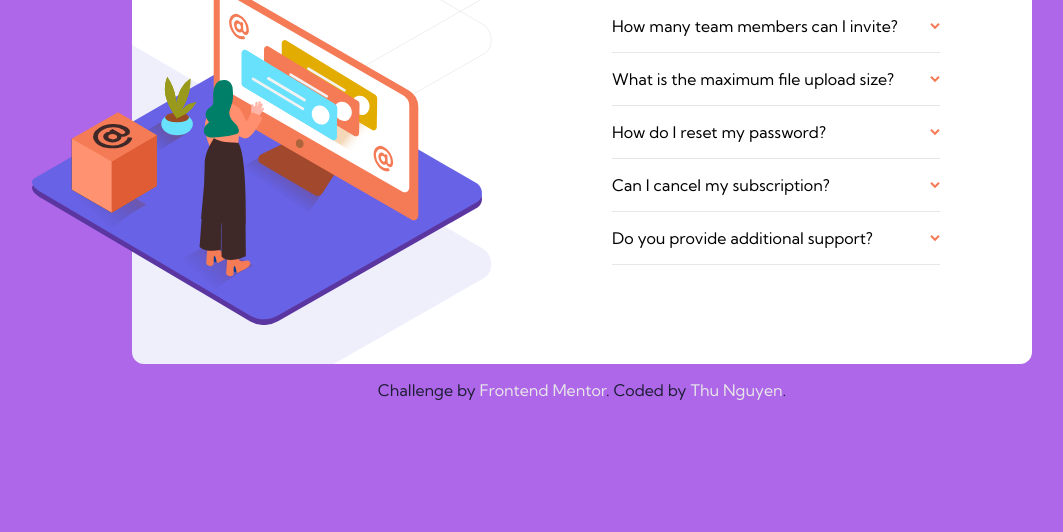
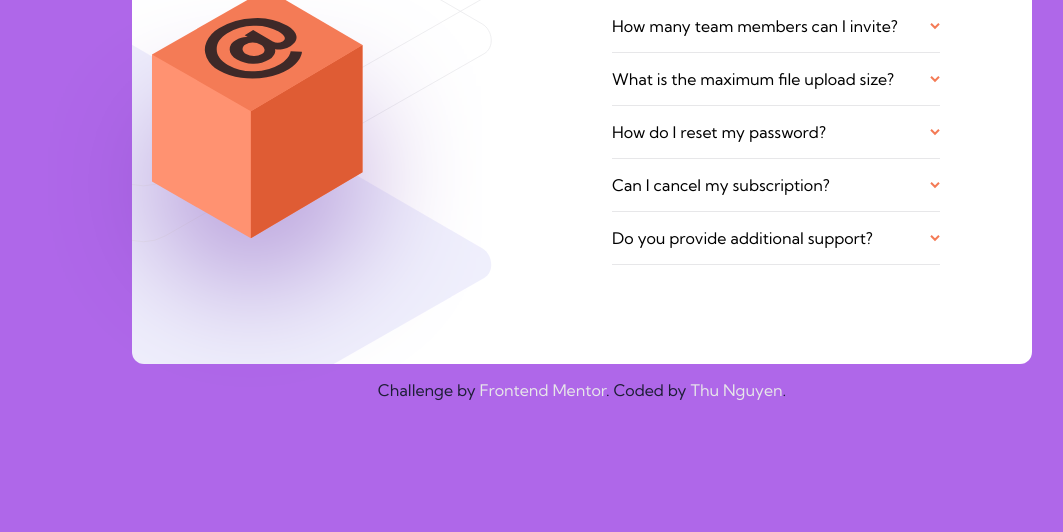
Before and after one commit to NgocMinhThuNguyen/FAQ-accordion-card, a plain HTML site: page index.html in a window 1280 px wide. Shown: the part 268-800 px from the top of the page, without its empty margins (58-1121 px from the left). Drawn offline with Linux system fonts and the light colour scheme.

Commit message:
Update index.html

```diff
--- a/index.html
+++ b/index.html
@@ -14,8 +14,8 @@
 
   <main>
     <picture>
-      <source srcset="images/illustration-woman-online-mobile.svg" media="(min-width: 375px)">
-      <source srcset="images/illustration-woman-online-desktop.svg" media="(min-width: 1440px)">
+      <source srcset="images/illustration-woman-online-mobile.svg" media="(max-width: 1023px)">
+      <source srcset="images/illustration-box-desktop.svg" media="(min-width: 1023px)">
       <img src="images/illustration-woman-online-mobile.svg" alt="Illustration">
     </picture>
 
```
